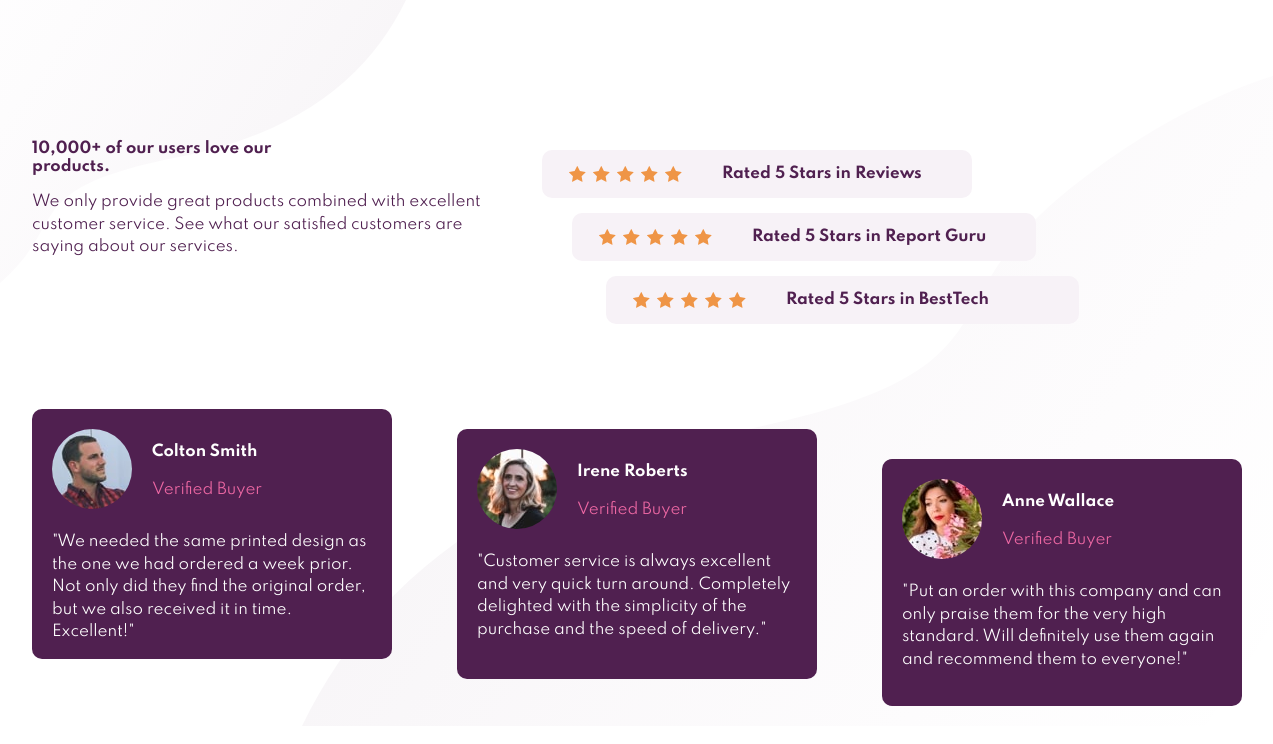
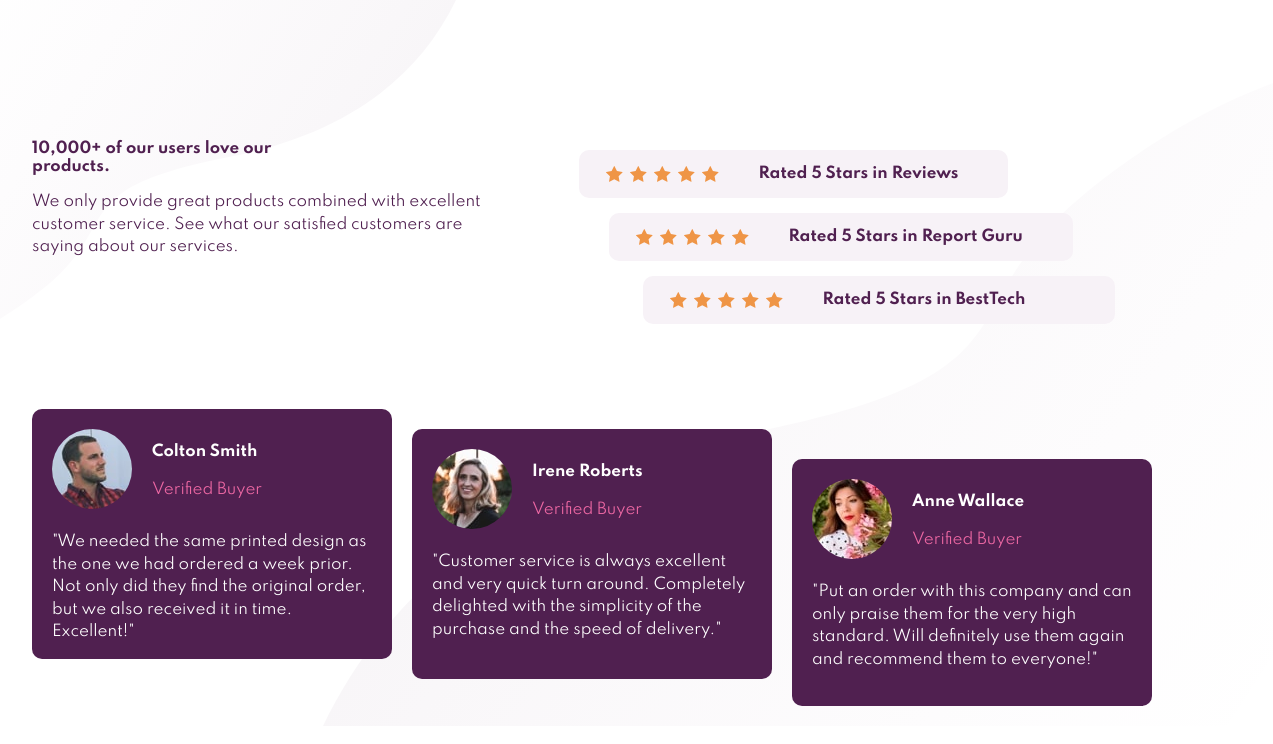
Before and after one commit to royeradames/social-proof-section-master, a React (Create React App) app: page / in a window 1536 px wide. Shown: the top 744 px of the page, without its empty margins (128-1401 px from the left). Built offline with nearby package versions, Linux system fonts and the light colour scheme.

Commit message:
👌move bottom image to right to bottom

```diff
--- a/src/App.scss
+++ b/src/App.scss
@@ -23,11 +23,18 @@ body{
                         "rate"
                         "testimonial";
   padding: 0 1.8rem;
+  max-width: 144rem;
+  // justify-content: center;
   &_background{
     background-color: $neutral-white;
     background-image: url("./images/bg-pattern-top-mobile.svg"), url("./images/bg-pattern-bottom-mobile.svg");
     background-repeat: no-repeat, no-repeat;
-    background-position: left top, left bottom;
+    background-position: left top, right bottom;
+    height: 100%;
+    width: 100%;
+
+
+
   }
 }
 
@@ -99,8 +106,8 @@ body{
 @media (min-width: 1440px){
   .page{
     grid-gap: 6rem 6rem;
-    grid-template-columns: minmax(min-content, auto) 1fr;
-    grid-template-rows: minmax(min-content, auto) 1fr;
+    grid-template-columns: minmax(min-content, auto) minmax(min-content, auto);
+    grid-template-rows: minmax(min-content, auto) min-content;
     grid-template-areas: "header rate"
                           "testimonial testimonial";
     padding:  14rem 16rem 0;
@@ -108,7 +115,7 @@ body{
     &_background{
       background-image: url("./images/bg-pattern-top-desktop.svg"), url("./images/bg-pattern-bottom-desktop.svg");
       background-repeat: no-repeat, no-repeat;
-      background-position: left -5rem top, left 43rem bottom;
+      background-position: left top, right bottom;
     }
   }
 
```
